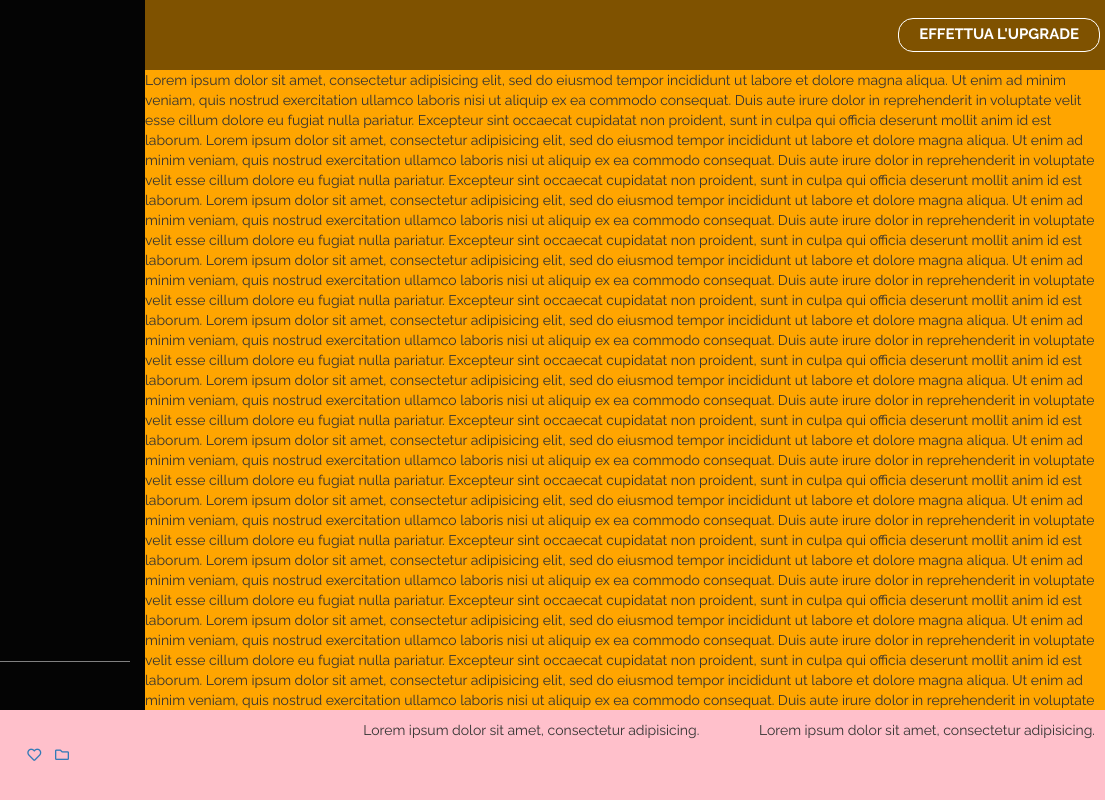
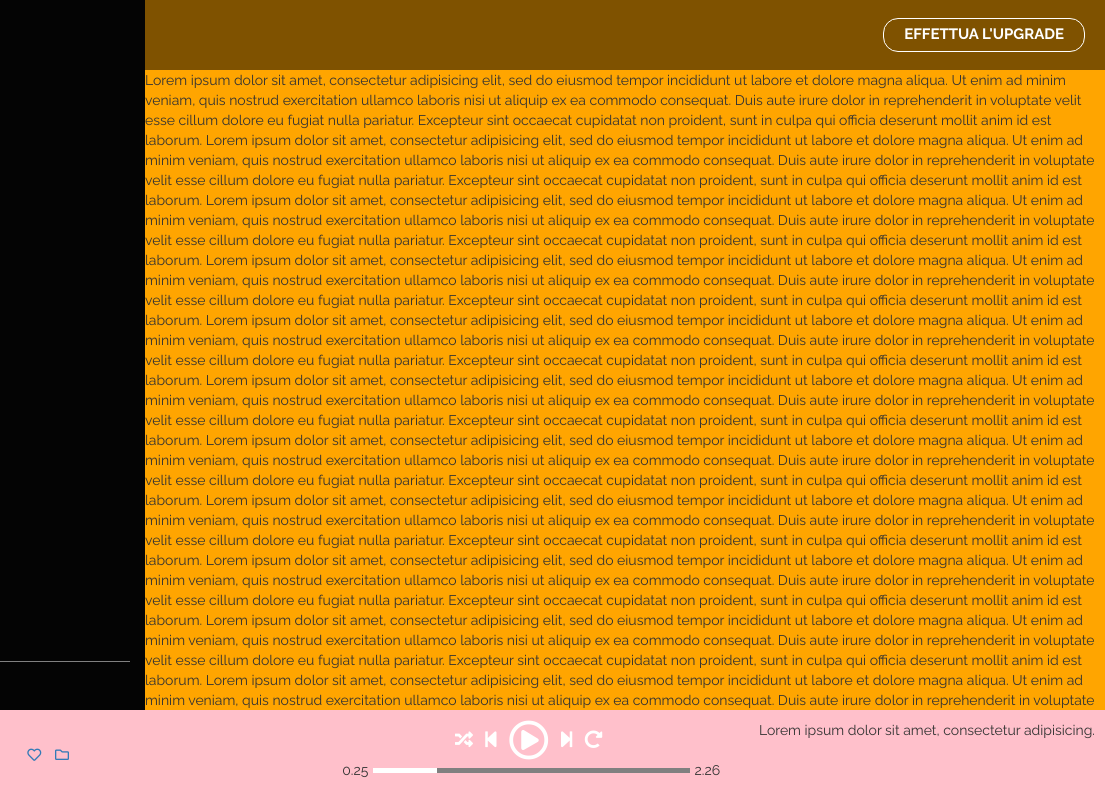
Before and after one commit to DavideLugli/html-css-spotifyweb, a plain HTML site: page index.html in a window 1280 px wide. Shown: the full height of the page, 175-1280 px from the left. Drawn offline with nearby package versions, Linux system fonts and the light colour scheme.

Commit message:
footer media player no style

```diff
--- a/css/style.css
+++ b/css/style.css
@@ -188,7 +188,7 @@ h3 {
   align-items: center;
   width: calc(100% - 320px);
   height: 70px;
-  padding: 5px;
+  padding: 5px 20px;
   background-color: rgba(0, 0, 0, 0.5);
 }
 
@@ -230,22 +230,68 @@ a.btn.btn_cta {
   justify-content: space-between;
 }
 
+/* informazioni traccia */
 .footer_track {
   display: flex;
   align-items: center;
 }
-.footer_track img{
+
+.footer_track img {
   width: 15%;
 }
 
 .track_info {
-padding-left: 10px;
-padding-right: 25px;
+  padding-left: 10px;
+  padding-right: 25px;
 }
+
 .track_info h4 {
   margin: 0;
 }
 
-.track_icons i{
+.track_icons i {
   padding: 5px;
 }
+
+/* footer media player */
+.flex_list {
+  display: flex;
+  justify-content: center;
+  align-items: center;
+  margin-bottom: 0;
+}
+
+.flex_list i {
+  font-size: 18px;
+  color: white;
+}
+
+.flex_list i.big_icon {
+  font-size: 40px;
+}
+
+.media_player {
+  width: 30%;
+}
+
+.media_timer {
+  display: flex;
+  align-items: center;
+}
+
+.media_timer p {
+  margin: 0;
+}
+
+.grey-line {
+  margin: 0 5px;
+  height: 5px;
+  width: 100%;
+  background-color: grey;
+}
+
+.white-line {
+  height: 100%;
+  width: 20%;
+  background-color: white;
+}
--- a/index.html
+++ b/index.html
@@ -192,11 +192,27 @@
             <a href="#"><i class="far fa-heart"></i></a>
             <a href="#"><i class="far fa-folder"></i></a>
           </div>
-
         </div>
         <!-- fine footer left -->
         <!-- footer media-player -->
-        <div>Lorem ipsum dolor sit amet, consectetur adipisicing.</div>
+        <div class="media_player">
+          <div class="media_icons">
+            <ul class="list-unstyled list-inline flex_list">
+              <li><i class="fas fa-random"></i></li>
+              <li><i class="fas fa-step-backward"></i></li>
+              <li><i class="far fa-play-circle big_icon"></i></li>
+              <li><i class="fas fa-step-forward"></i></li>
+              <li><i class="fas fa-redo-alt"></i></li>
+            </ul>
+          </div>
+          <div class="media_timer">
+            <p>0.25</p>
+            <div class="grey-line">
+              <div class="white-line"></div>
+            </div>
+            <p>2.26</p>
+          </div>
+        </div>
         <!-- fine footer media-player -->
         <div>Lorem ipsum dolor sit amet, consectetur adipisicing.</div>
       </div>
```
